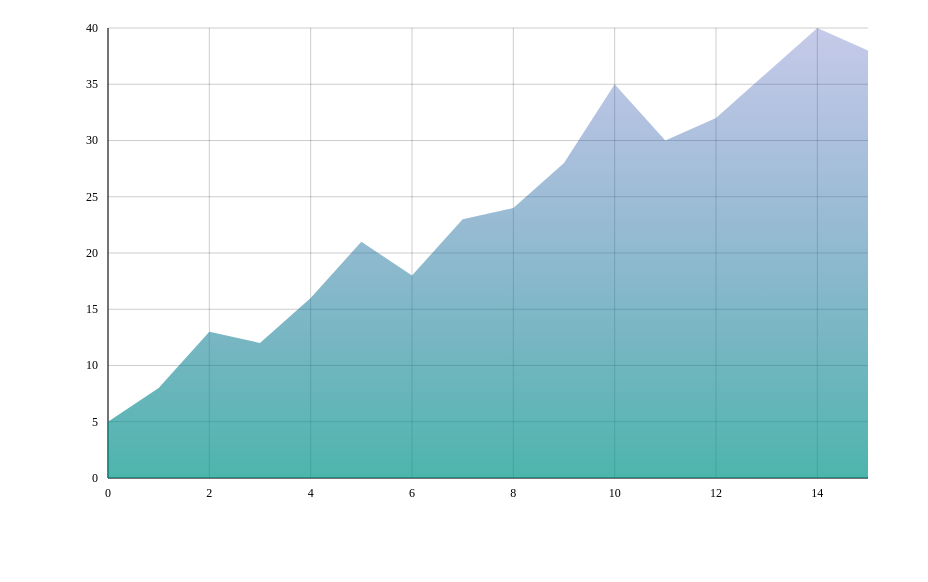
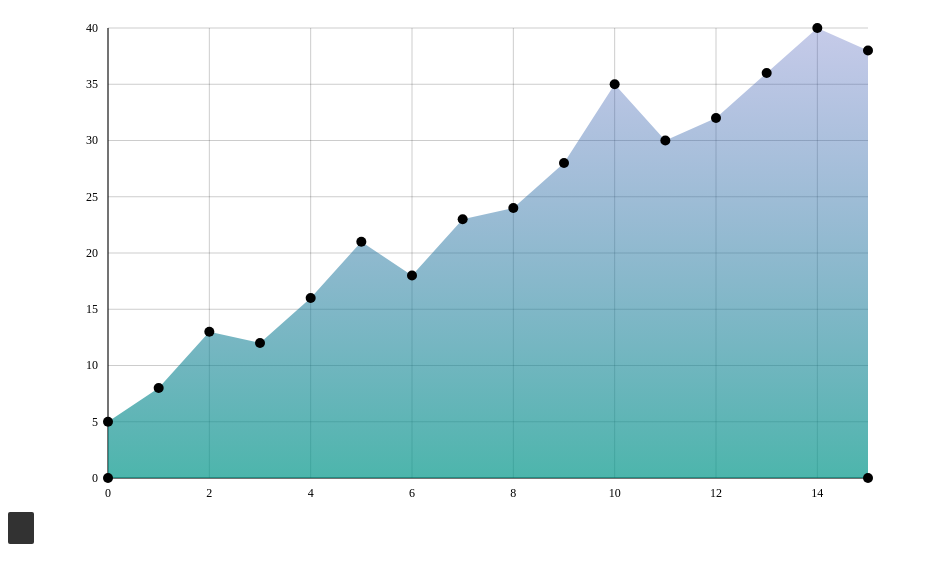
Before and after one commit to yuliko111/charts, a website: page src/index.html in a window 1280 px wide. Shown: the whole page, without its empty margins (0-928 px from the left). Drawn offline with nearby package versions, Linux system fonts and the light colour scheme.

Commit message:
add scatterplot and tooltips

```diff
--- a/src/index.html
+++ b/src/index.html
@@ -45,6 +45,21 @@
             stroke-width: 4;
         }
 
+		div.tooltip {
+			max-width: 255px;
+			max-height: 400px;
+
+			position: absolute;
+			text-align: center;
+			padding: 16px 13px;
+			font: 12px sans-serif;
+			background: #323232;
+			border: 0;
+			border-radius: 2px;
+			opacity: 1 !important;
+			color: #fff;
+		}
+
 	</style>
 </head>
 <body>
--- a/src/js/default.js
+++ b/src/js/default.js
@@ -61,14 +61,6 @@
 			return yScale(d.y);
 		});
 
-	var area = d3.svg.area()
-		.x(function (d) {
-			return x(d.date);
-		})
-		.y1(function (d) {
-			return y(d.close);
-		});
-
 	var svg = d3.select("body").append("svg")
 		.attr("width", width + margin.left + margin.right)
 		.attr("height", height + margin.top + margin.bottom)
@@ -77,12 +69,17 @@
 
 
 	var svgDefs = svg.append('defs');
+
 	var mainGradient = svgDefs.append('linearGradient')
 		.attr('id', 'mainGradient')
 		.attr('x1', '0')
 		.attr('x2', '0')
 		.attr('y1', '0')
 		.attr('y2', '1');
+
+	var tooltip = d3.select("body").append("div")
+		.attr("class", "tooltip")
+		.style("opacity", 0);
 
 	mainGradient.append('stop')
 		.attr('class', 'stop-left')
@@ -110,4 +107,30 @@
 		.attr("fill", "#000")
 		.attr("d", line);
 
+	// console.log(d.x);
+
+	svg.selectAll("dot")
+		.data(dataset)
+		.enter().append("circle")
+		.attr("r", 5)
+		.attr("cx", function(d) { return xScale(d.x); })
+		.attr("cy", function(d) { return yScale(d.y); })
+		.on("mouseover", function(d) {
+			console.log('left', (d3.event.pageX));
+			console.log('top', (d3.event.pageY));
+			tooltip.transition()
+				.duration(200)
+				.style("opacity", .9);
+			tooltip.html(d.x + "<br/>"  + d.y)
+				.style("left", (d3.event.pageX) + "px")
+				.style("top", (d3.event.pageY - 28) + "px");
+		})
+		.on("mouseout", function(d) {
+			console.log('2 mouseout');
+			tooltip.transition()
+				.duration(500)
+				.style("opacity", 0);
+		});
+
+
 })();
```
